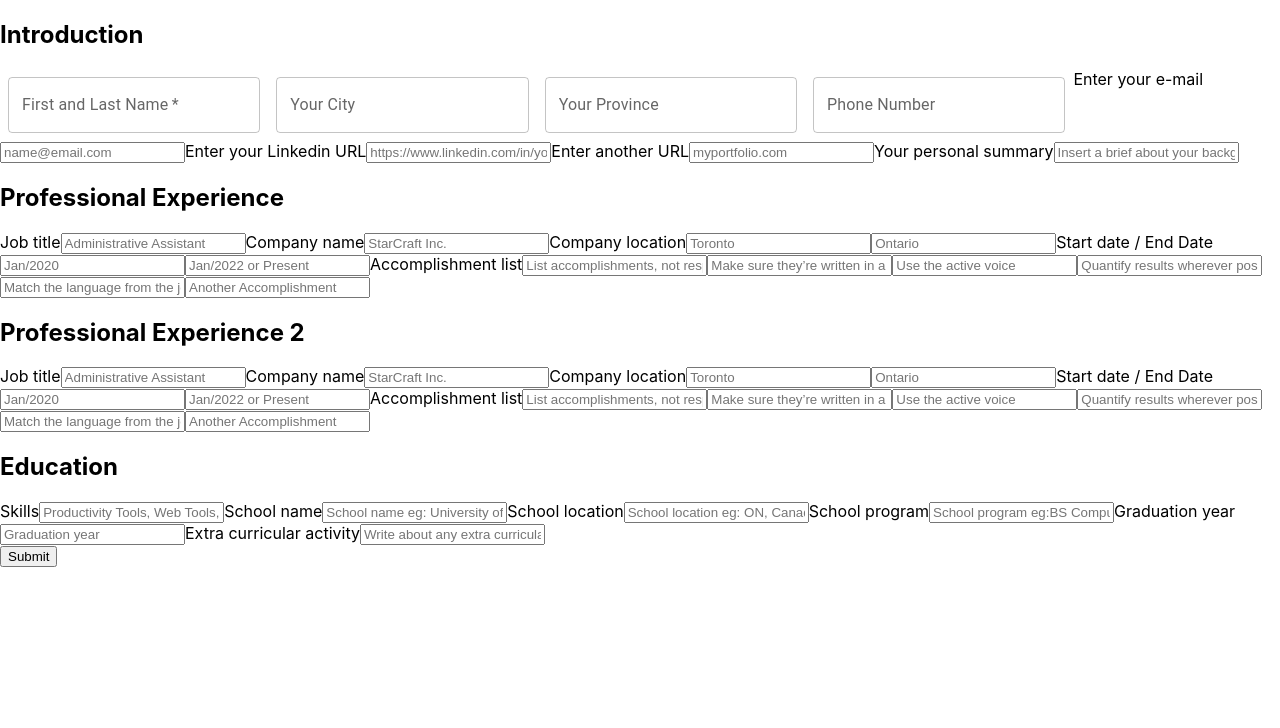
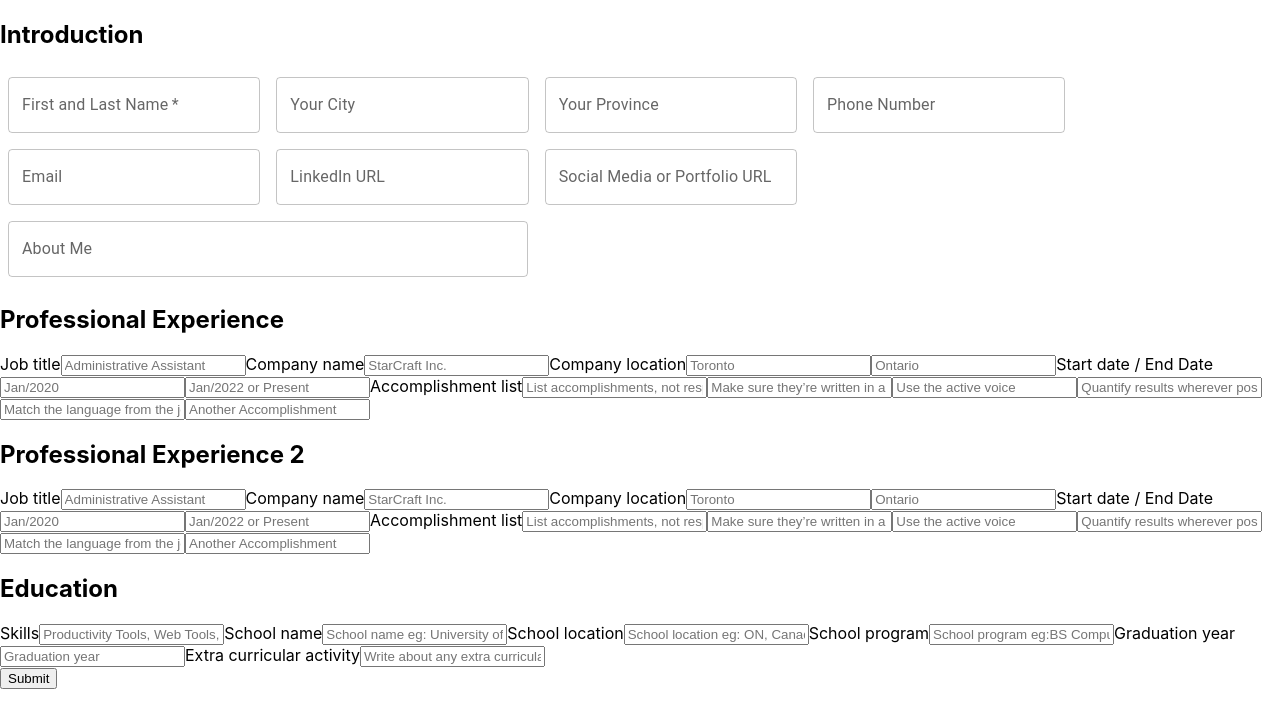
Before and after one commit to vcapella/resume2Pdf-generator, a React (Create React App) app in the folder client/: page / in a window 1280 px wide. Shown: the top 728 px of the page. Built offline with nearby package versions, Linux system fonts and the light colour scheme.

Commit message:
update form style MUI

```diff
--- a/client/src/IntroductionForm.jsx
+++ b/client/src/IntroductionForm.jsx
@@ -1,5 +1,6 @@
 
 import TextField from "@mui/material/TextField";
+// import TextareaAutosize from '@mui/base/TextareaAutosize';
 
 export default function IntroductionForm ({handleChange, yourName, city, stateProvince, celNumber, emailAdd, linkedinUrl, anotherUrl, personalSummary}) {
 
@@ -33,11 +34,10 @@ export default function IntroductionForm ({handleChange, yourName, city, statePr
       placeholder="ON"
       name="stateProvince"
       inputProps={{ maxLength: 2 }}
-            // onChange={(event) => handleChange(event)}  //test not working
       onChange={handleChange}
       value={stateProvince}
       />
-
+      {/* review number format */}
       <TextField
       id="celNumber"
       label="Phone Number"
@@ -48,40 +48,35 @@ export default function IntroductionForm ({handleChange, yourName, city, statePr
       value={celNumber}
       />
 
-        <label>
-          Enter your e-mail
-          <input
-            type="text"
-            placeholder="name@email.com"
+      <TextField
+      type="email"
+      id="emailAdd"
+      label="Email"
+      placeholder="my.email@mail.com"
       name="emailAdd"
       onChange={handleChange}
       value={emailAdd}
       />
-        </label>
 
-        <label>
-          Enter your Linkedin URL
-          <input
-            type="text"
-            placeholder="https://www.linkedin.com/in/yourname/"
+      <TextField
+      id="linkedinUrl"
+      label="LinkedIn URL"
+      placeholder="https://linkedin.com/in/your-username"
       name="linkedinUrl"
       onChange={handleChange}
       value={linkedinUrl}
       />
-        </label>
 
-        <label>
-          Enter another URL
-          <input
-            type="text"
-            placeholder="myportfolio.com"
+      <TextField
+      id="anotherUrl"
+      label="Social Media or Portfolio URL"
+      placeholder="https://mysocialmedia.com"
       name="anotherUrl"
       onChange={handleChange}
       value={anotherUrl}
       />
-        </label>
 
-        <label>
+        {/* <label>
           Your personal summary
           <input
             type="text"
@@ -90,7 +85,20 @@ export default function IntroductionForm ({handleChange, yourName, city, statePr
             onChange={handleChange}
             value={personalSummary}
           />
-        </label>
+        </label> */}
+
+      <TextField
+      id="outlined-textarea"
+      label="About Me"
+      placeholder=""
+      name="personalSummary"
+      onChange={handleChange}
+      value={personalSummary}
+      style={{ width: 520, maxLength: 1000 }}
+      // each field has width 250 +20 width gap between each
+      multiline
+      />
+
     </div>
   )
 }
```
Also changed, not shown: 2 other files (tests, documents, lock files or other folders). Lines whose indentation alone changed are shown as unchanged.
